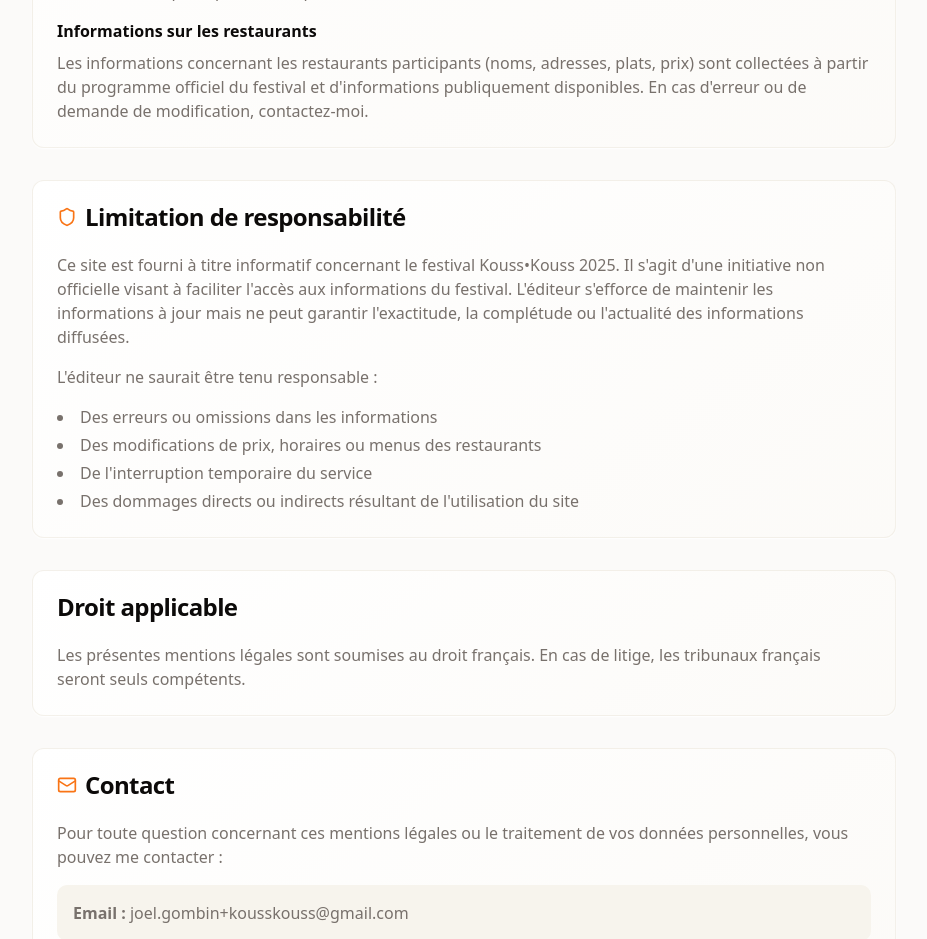
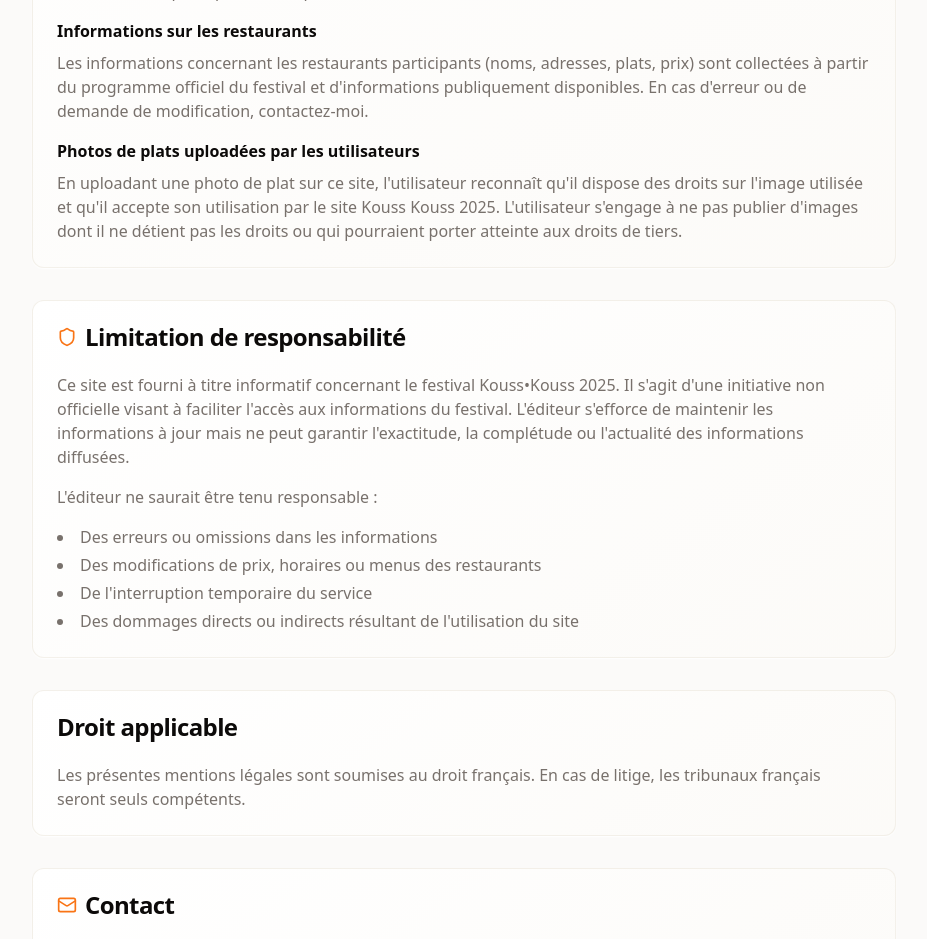
Before and after one commit to joelgombin/kouss-kouss-explore, a React (Vite) app: page /mentions-legales in a window 1280 px wide. Shown: the part 1540-2479 px from the top of the page, without its empty margins (176-1103 px from the left). Built offline with nearby package versions, Linux system fonts and the light colour scheme; no server answers.

Commit message:
mention légale sur images uploadées

```diff
--- a/src/pages/MentionsLegales.tsx
+++ b/src/pages/MentionsLegales.tsx
@@ -150,6 +150,16 @@ const MentionsLegales = () => {
                   En cas d'erreur ou de demande de modification, contactez-moi.
                 </p>
               </div>
+
+              <div>
+                <h3 className="font-semibold text-foreground mb-2">Photos de plats uploadées par les utilisateurs</h3>
+                <p className="text-muted-foreground">
+                  En uploadant une photo de plat sur ce site, l'utilisateur reconnaît qu'il dispose des droits
+                  sur l'image utilisée et qu'il accepte son utilisation par le site Kouss Kouss 2025.
+                  L'utilisateur s'engage à ne pas publier d'images dont il ne détient pas les droits ou
+                  qui pourraient porter atteinte aux droits de tiers.
+                </p>
+              </div>
             </CardContent>
           </Card>
 
```
